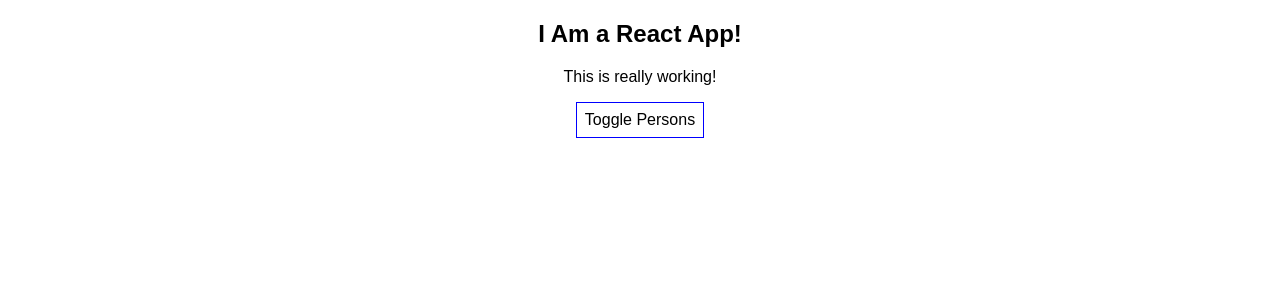
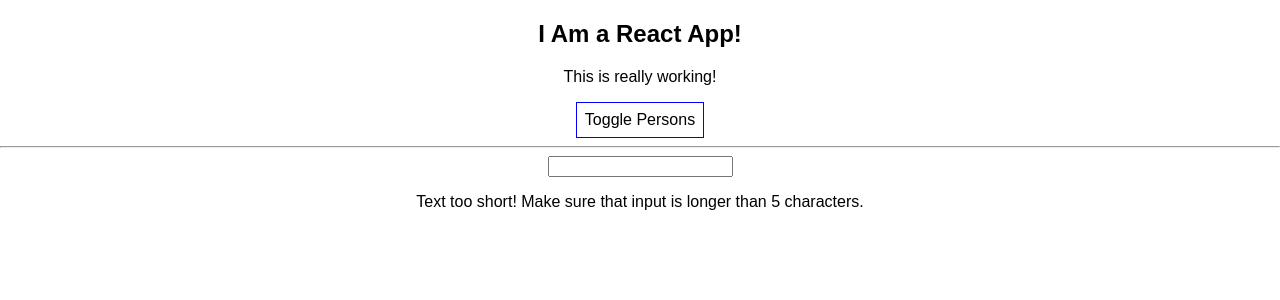
Before and after one commit to brandonbaah/Bortia, a React (Create React App) app: page / in a window 1280 px wide. Shown: the top 300 px of the page. Built offline with nearby package versions, Linux system fonts and the light colour scheme.

Commit message:
created validation component

```diff
--- a/src/App.js
+++ b/src/App.js
@@ -1,6 +1,8 @@
 import React, { Component } from 'react';
 import './App.css';
 import Person from './Person/Person';
+import Validation from './Validation/Validation';
+
 
 class App extends Component {
   state = {
@@ -9,7 +11,8 @@ class App extends Component {
       {id: 'd2', name: 'Manu', age: 40},
       {id: 'd3', name: 'Stephanie', age: 26},
     ],
-    showPersons: false
+    showPersons: false,
+    userInput: ''
 
   }
 
@@ -18,6 +21,10 @@ class App extends Component {
     const persons = [...this.state.persons];
     persons.splice(personIndex, 1);
     this.setState({persons: persons});
+  }
+
+  inputChangedHandler = (event) => {
+    this.setState({userInput: event.target.value});
   }
 
   nameChangedHandler = (event, id) => {
@@ -79,6 +86,11 @@ class App extends Component {
         <p>This is really working!</p>
         <button style={style} onClick={this.togglePersonsHandler}>Toggle Persons</button>
         {persons}
+        <hr/>
+        <input onChange={this.inputChangedHandler} value={this.state.userInput}/>
+        <p>{this.state.userInput}</p>
+        <Validation inputLength={this.state.userInput.length} />
+
       </div>
     );
 
--- /dev/null
+++ b/src/Validation/Validation.js
@@ -0,0 +1,19 @@
+import React from 'react';
+
+const validation = (props) => {
+  let validationMessage = 'Text long enough';
+
+  if (props.inputLength < 5){
+    validationMessage = 'Text too short! Make sure that input is longer than 5 characters.';
+  }
+
+  return(
+    <div>
+
+      <p>{validationMessage}</p>
+
+    </div>
+  );
+}
+
+export default validation;
```
